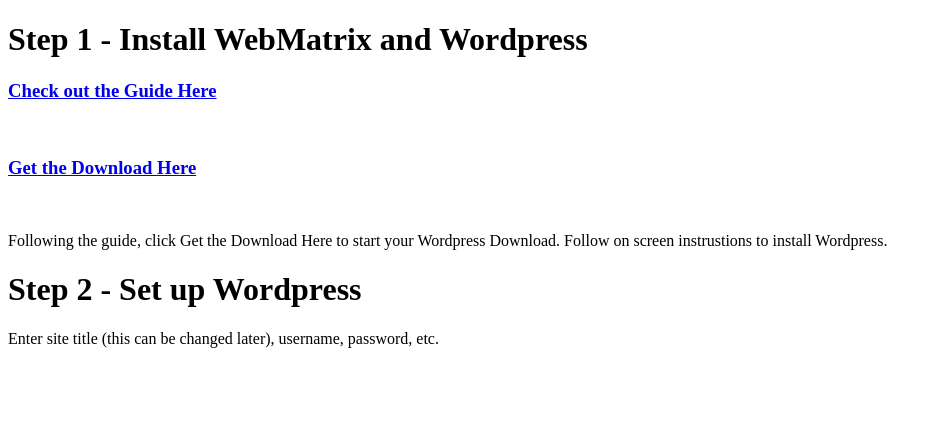
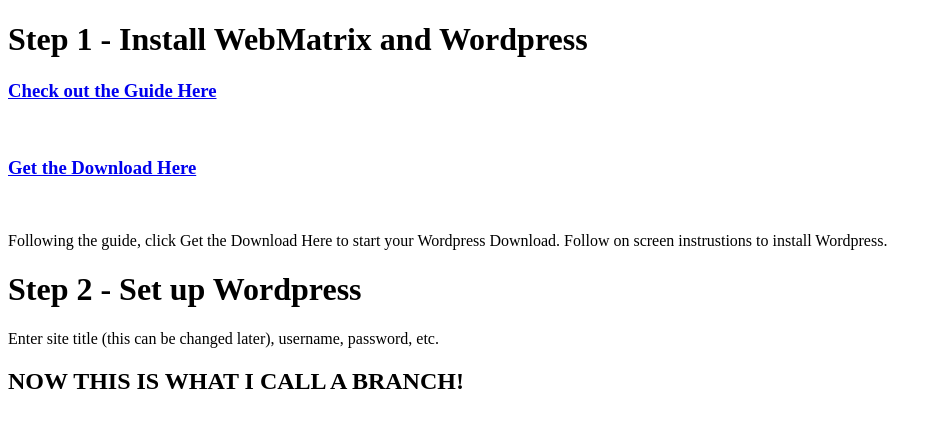
Before and after one commit to DozyJoe/gitlocal, a plain HTML site: page index.html in a window 1280 px wide. Shown: the whole page, without its empty margins (0-938 px from the left). Drawn offline with Linux system fonts and the light colour scheme.

Commit message:
added h2 to index for branch testing

```diff
--- a/index.html
+++ b/index.html
@@ -14,7 +14,7 @@
 		</p>
 		<h1>Step 2 - Set up Wordpress</h1>
 		<p>Enter site title (this can be changed later), username, password, etc.
-
 		</p>
+		<h2>NOW THIS IS WHAT I CALL A BRANCH!</h2>
     </body>
 </html>
```
